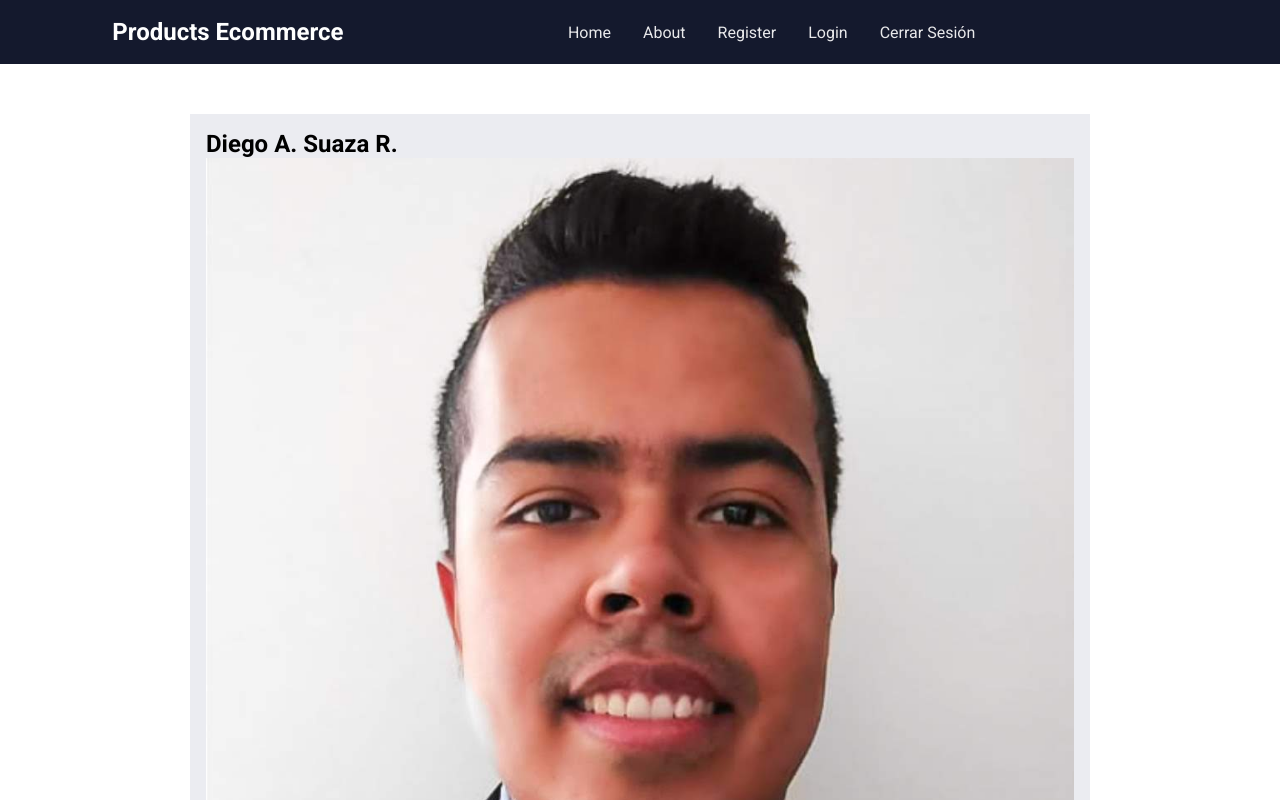
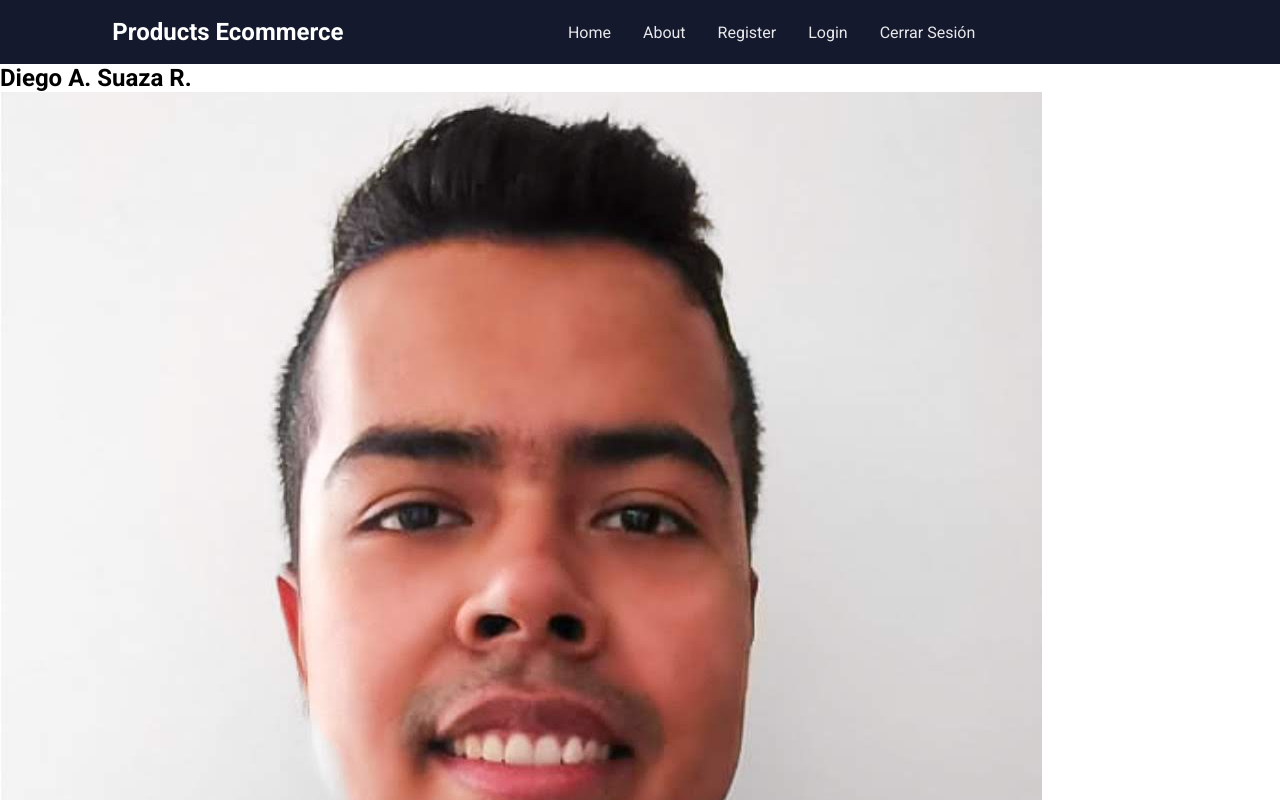
Before and after one commit to diegos9307/productsEcommerce, a React (Create React App) app: page /about in a window 1280 px wide. Shown: the top 800 px of the page. Built offline with nearby package versions, Linux system fonts and the light colour scheme; no server answers.

Commit message:
Conflicto solucionado

```diff
--- a/src/index.css
+++ b/src/index.css
@@ -379,13 +379,26 @@ input[type='password'] {
   background-color: transparent;
 }
 
-.aboutInfo {
-  max-width: 900px;
-  margin-left: auto;
-  margin-right: auto;
-  margin-top: 50px;
-  padding: 1rem;
-  background-color: rgba(154, 158, 185, 0.2);
+.error404 {
+  width: 100%;
+  position: absolute;
+  top: 50%;
+  transform: translateY(-50%);
+  text-align: center;
+}
+
+.error404__number {
+  font-size: 160px;
+  margin: 0;
+  font-weight: 900;
+  letter-spacing: 20px;
+  color: #111827;
+}
+
+.error404__content {
+  font-size: 1.5rem;
+  margin: 1rem;
+  padding-bottom: 2rem;
 }
 
 @media (max-width: 700px) {
```
